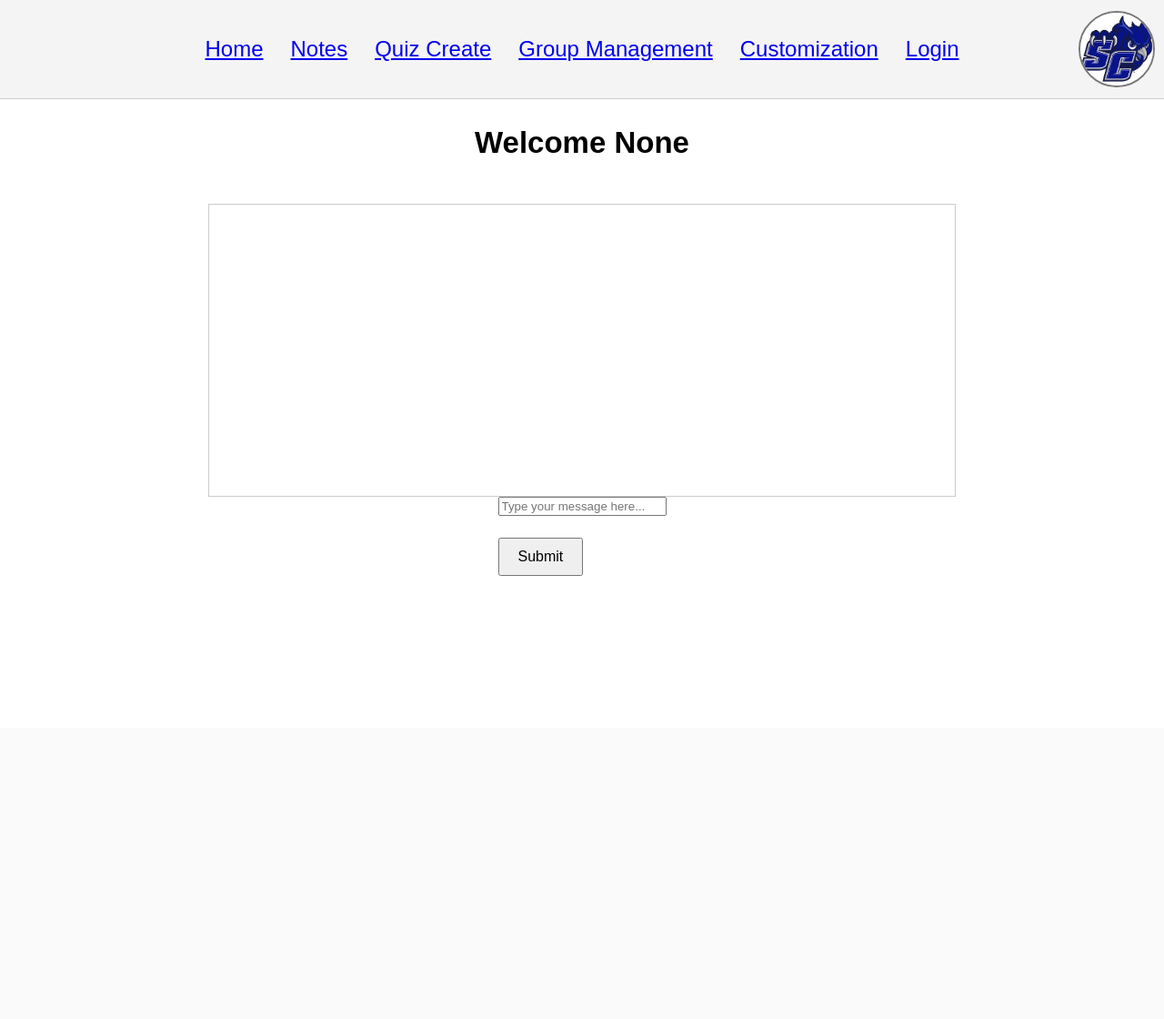
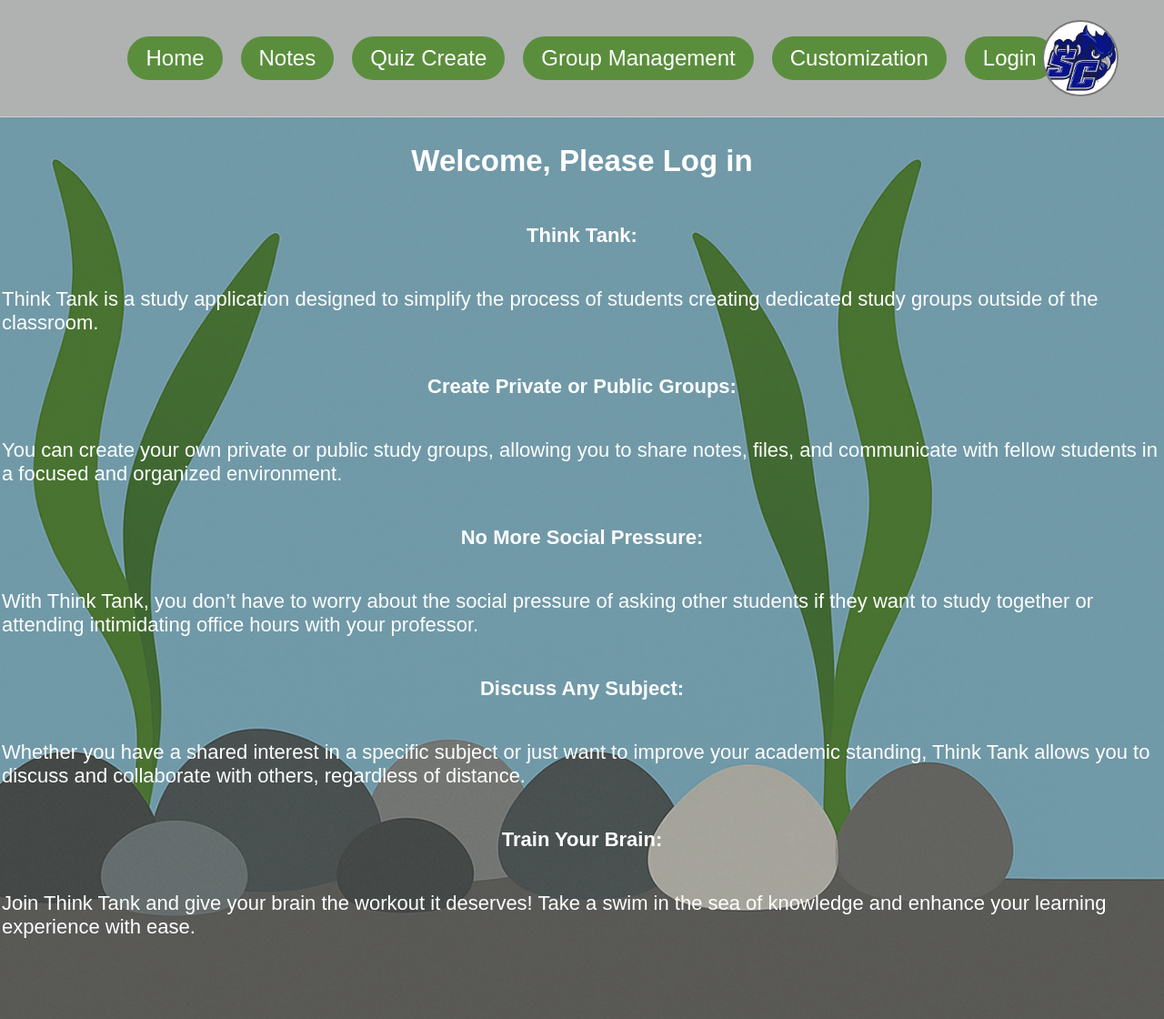
Before and after one commit to Cristian5505/StudyGroupApp, a Flask app: page / in a window 1280 px wide. Shown: the whole page at 91% size. Before the commit the page ends 633 px from the top, so only its background shows below. Run offline with Flask 3, Linux system fonts and the light colour scheme.

Commit message:
updated html and flash functions

```diff
--- a/app/routes.py
+++ b/app/routes.py
@@ -37,7 +37,7 @@
     group = StudyGroup.query.get_or_404(group_id)
     membership = Member.query.filter_by(user_id=current_user.id, group_id=group_id).first()
     if not membership:
-        flash('You are not a member of this group.')
+        flash('You are not a member of this group.', 'info')
         return redirect(url_for('home'))
 
     form = MessageForm()
@@ -46,7 +46,7 @@
         new_message = Message(user_id=current_user.id, group_id=group.id, message=message_text)
         db.session.add(new_message)
         db.session.commit()
-        flash('Message sent!')
+        flash('Message sent!', 'success')
         return redirect(url_for('group', group_id=group.id))
 
     elif request.form.getlist('flairs'):
@@ -104,9 +104,9 @@
         db.session.add(new_quiz)
         db.session.commit()
         session.pop('questions', None)
-        flash('Quiz saved successfully!')
+        flash('Quiz saved successfully!', 'success')
     else:
-        flash('No questions to save!')
+        flash('No questions to save!', 'info')
     return redirect(url_for('mkquiz'))
 
 @app.route('/view_quizzes')
@@ -152,7 +152,7 @@
             if file and allowed_file(file.filename):
                 filename = secure_filename(file.filename)
                 file.save(os.path.join(user_folder, filename))
-                flash('File uploaded successfully!')
+                flash('File uploaded successfully!', 'success')
                 return redirect(url_for('notes'))
 
         if 'content' in request.form:
@@ -160,7 +160,7 @@
             filename = secure_filename(request.form.get('filename', 'new_file.txt'))
             with open(os.path.join(user_folder, filename), 'w') as f:
                 f.write(text_content)
-            flash('Text file created successfully!')
+            flash('Text file created successfully!', 'success')
             return redirect(url_for('notes'))
 
     files = os.listdir(user_folder)
@@ -206,21 +206,21 @@
 
     new_user.send_confirmation_email()
 
-    flash('Account created! Please check your email to confirm your account.')
+    flash('Account created! Please check your email to confirm your account.', 'info')
     return redirect(url_for('login'))
 
 @app.route('/confirm_email/<token>')
 def confirm_email(token):
     user = User.confirm_email_token(token)
     if not user:
-        flash('The confirmation link is invalid or has expired.')
+        flash('The confirmation link is invalid or has expired.', 'info')
         return redirect(url_for('login'))
     if user.email_confirmed == True:
-        flash('This account has already been confirmed. Please log in.')
+        flash('This account has already been confirmed. Please log in.', 'info')
 
     user.email_confirmed = True
     db.session.commit()
-    flash('Your email has been confirmed!')
+    flash('Your email has been confirmed!', 'success')
     return redirect(url_for('login'))
 
 @app.route('/login')
@@ -235,7 +235,7 @@
 
     if user and check_password_hash(user.password, inputted_password):
         if user.email_confirmed != True:
-            flash('Please confirm email before logging in.', 'danger')
+            flash('Please confirm email before logging in.', 'warning')
             return redirect(url_for('login'))
 
         else:
@@ -243,11 +243,11 @@
             login_user(user)
 
             # Flash a success message
-            flash('Login successful!')
+            flash('Login successful!', 'success')
             return redirect(url_for('home'))
 
     # Flash an error message if login fails
-    flash('Incorrect Username or Password')
+    flash('Incorrect Username or Password', 'warning')
     return redirect(url_for('login'))
 
 @app.route('/customization', methods=['GET', 'POST'])
@@ -264,7 +264,7 @@
             current_user.description = new_description
 
         db.session.commit()
-        flash('Profile updated.')
+        flash('Profile updated.', 'success')
         return redirect(url_for('customization'))
 
     return render_template('customization.html')
@@ -304,7 +304,7 @@
         db.session.add(new_member)
         db.session.commit()
 
-        flash('Group created successfully!')
+        flash('Group created successfully!', 'success')
         return redirect(url_for('group_management'))
     return render_template('create_group.html', form=form)
 
@@ -334,10 +334,10 @@
             new_member = Member(user_id=current_user.id, group_id=group.id)
             db.session.add(new_member)
             db.session.commit()
-            flash('You have joined the group!')
+            flash('You have joined the group!', 'success')
             return redirect(url_for('group_management'))
         else:
-            flash('This group is private and cannot be joined without an invitation.')
+            flash('This group is private and cannot be joined without an invitation.', 'info')
             return redirect(url_for('join_group'))
     return render_template('join_group.html', public_groups=public_groups)
 
@@ -347,11 +347,11 @@
 def mute_user(group_id, user_id):
     group = StudyGroup.query.get_or_404(group_id)
     if group.owner_id != current_user.id:
-        flash('You do not have permission to mute users.')
+        flash('You do not have permission to mute users.', 'info')
         return redirect(url_for('group', group_id=group_id))
 
     #mute logic (e.g., store mute duration in the database)
-    flash('User has been muted.')
+    flash('User has been muted.', 'info')
     return redirect(url_for('group', group_id=group_id))
 
 @app.route('/group/<int:group_id>/kick/<int:user_id>', methods=['POST'])
@@ -359,13 +359,13 @@
 def kick_user(group_id, user_id):
     group = StudyGroup.query.get_or_404(group_id)
     if group.owner_id != current_user.id:
-        flash('You do not have permission to kick users.')
+        flash('You do not have permission to kick users.', 'info')
         return redirect(url_for('group', group_id=group_id))
 
     #Remove the user from the group
     Member.query.filter_by(user_id=user_id, group_id=group_id).delete()
     db.session.commit()
-    flash('User has been kicked from the group.')
+    flash('User has been kicked from the group.', 'info')
     return redirect(url_for('group', group_id=group_id))
 
 @app.route('/group/<int:group_id>/ban/<int:user_id>', methods=['POST'])
@@ -373,11 +373,11 @@
 def ban_user(group_id, user_id):
     group = StudyGroup.query.get_or_404(group_id)
     if group.owner_id != current_user.id:
-        flash('You do not have permission to ban users.')
+        flash('You do not have permission to ban users.', 'info')
         return redirect(url_for('group', group_id=group_id))
 
     #Add the user to a banned list
-    flash('User has been banned from the group.')
+    flash('User has been banned from the group.', 'info')
     return redirect(url_for('group', group_id=group_id))
 
 #Group File Uploading
@@ -387,7 +387,7 @@
     group = StudyGroup.query.get_or_404(group_id)
     membership = Member.query.filter_by(user_id=current_user.id, group_id=group_id).first()
     if not membership:
-        flash('You are not a member of this group.')
+        flash('You are not a member of this group.', 'info')
         return redirect(url_for('group', group_id=group_id))
 
     filename = request.form.get('filename')
@@ -395,7 +395,7 @@
     file_path = os.path.join(user_folder, filename)
 
     if not os.path.exists(file_path):
-        flash('File does not exist.')
+        flash('File does not exist.', 'info')
         return redirect(url_for('group', group_id=group_id))
 
     group_folder = os.path.join(app.config['UPLOAD_FOLDER'], f'group_{group_id}')
@@ -412,7 +412,7 @@
     db.session.add(new_message)
     db.session.commit()
 
-    flash('File uploaded to group successfully!')
+    flash('File uploaded to group successfully!', 'success')
     return redirect(url_for('group', group_id=group_id))
 
 #Temp route for testing purposes. Delete in final release.
@@ -420,11 +420,11 @@
 def reset_db():
     db.drop_all()
     db.create_all()
-    flash("Database has been reset!")
+    flash("Database has been reset!", 'success')
     return redirect(url_for('home'))
 
 @app.route('/logout')
 def logout():
     logout_user()
-    flash('You have been logged out.')
+    flash('You have been logged out.', 'success')
     return redirect(url_for('login'))
--- a/app/static/styles.css
+++ b/app/static/styles.css
@@ -3,16 +3,62 @@
     margin: 0;
     padding: 0;
     font-size: 22px;
+    height: 100%;
+    background: url('tank_bottom.png');
+    background-position: center;
+    background-repeat: no-repeat;
+    background-size: cover;
+    min-height: 140vh;
+    color: white;
+}
+
+.page-container {
+    display: flex;
+    flex-direction: column;
+    position: relative;
+    min-height: 140vh;
+}
+
+.page-container::before {
+    content: "";
+    position: absolute;
+    top: 0;
+    left: 0;
+    right: 0;
+    bottom: 0;
+    background: rgba(0, 0, 0, 0.2);
+    z-index: 1;
+}
+
+.main {
+    z-index: 2;
+    padding: 20px;
 }
 
 .tabs {
     display: flex;
     justify-content: center;
-    gap: 30px;
+    gap: 20px;
+    margin-left: 20px;
 }
 .tab {
     cursor: pointer;
     font-size: 24px;
+    padding: 10px 20px;
+    background-color: #5a8e3c;
+    color: white;
+    border-radius: 30px;
+    transition: background-color 0.3s ease, transform 0.2s ease;
+    text-decoration: none;
+}
+
+.tab:hover {
+    background-color: #666;
+    transform: scale(1.1);
+}
+
+.tab:active {
+    background-color: #8bd4f4;
 }
 
 .feed {
@@ -44,14 +90,17 @@
     justify-content: center;
     align-items: center;
     padding: 40px;
-    background-color: #f4f4f4;
+    background-color: #b0b2b1;
     border-bottom: 1px solid #ccc;
     position: relative;
+    z-index: 2;
 }
 
 .profile-pic-container {
     position: absolute;
-    right: 10px;
+    right: 50px;
+    top: 50%;
+    transform: translateY(-50%);
 }
 
 .profile-pic {
--- a/app/templates/base.html
+++ b/app/templates/base.html
@@ -6,6 +6,7 @@
     <link rel="stylesheet" type="text/css" href="../static/styles.css">
 </head>
 <body>
+    <div class="page-container">
         <div class="header">
             <div class="tabs">
                 <a class="tab" href="/">Home</a>
@@ -23,9 +24,21 @@
                     width="80px" height="80px" class="profile-pic" alt="Profile Picture">
             </div>
         </div>
-
+        <div id="flash-message">
+            {% with messages = get_flashed_messages(with_categories=true) %}
+                {% if messages %}
+                    <div class="flash-message-container">
+                        {% for category, message in messages %}
+                         <div class="flash-message {{ category }}">{{ message }}</div>
+                        {% endfor %}
+                    </div>
+                {% endif %}
+            {% endwith %}
+        </div>
         <div class="main">
             {% block content %}{% endblock %}
         </div>
+
+    </div>
 </body>
 </html>
--- a/app/templates/home.html
+++ b/app/templates/home.html
@@ -3,15 +3,32 @@
 {% block page %}<h1>Home</h1>{% endblock %}
 {% block content %}
    <body>
-    <h2>Welcome {{ username }}</h2>
-       <div class="feed">
-           {% for message in messages %}
-               <div class="message">{{ message }}</div>
-           {% endfor %}
-       </div>
-       <form method="POST" action="/submit">
-           <input type="text" name="message" placeholder="Type your message here..." required>
-           <button type="submit">Submit</button>
-       </form>
+    {% if current_user.is_authenticated %}
+        <h2>Welcome {{ current_user.username }}</h2>
+        <h2>Welcome, Please Log in</h2>
+        <p><strong>Think Tank:</strong></p>
+        <p>Think Tank is a study application designed to simplify the process of students creating dedicated study groups outside of the classroom.</p>
+        <p><strong>Create Private or Public Groups:</strong></p>
+        <p>You can create your own private or public study groups, allowing you to share notes, files, and communicate with fellow students in a focused and organized environment.</p>
+        <p><strong>No More Social Pressure:</strong></p>
+        <p>With Think Tank, you don’t have to worry about the social pressure of asking other students if they want to study together or attending intimidating office hours with your professor.</p>
+        <p><strong>Discuss Any Subject:</strong></p>
+        <p>Whether you have a shared interest in a specific subject or just want to improve your academic standing, Think Tank allows you to discuss and collaborate with others, regardless of distance.</p>
+        <p><strong>Train Your Brain:</strong></p>
+        <p>Join Think Tank and give your brain the workout it deserves! Take a swim in the sea of knowledge and enhance your learning experience with ease.</p>
+    {% else %}
+       <h2>Welcome, Please Log in</h2>
+       <p><strong>Think Tank:</strong></p>
+       <p>Think Tank is a study application designed to simplify the process of students creating dedicated study groups outside of the classroom.</p>
+       <p><strong>Create Private or Public Groups:</strong></p>
+       <p>You can create your own private or public study groups, allowing you to share notes, files, and communicate with fellow students in a focused and organized environment.</p>
+       <p><strong>No More Social Pressure:</strong></p>
+       <p>With Think Tank, you don’t have to worry about the social pressure of asking other students if they want to study together or attending intimidating office hours with your professor.</p>
+       <p><strong>Discuss Any Subject:</strong></p>
+       <p>Whether you have a shared interest in a specific subject or just want to improve your academic standing, Think Tank allows you to discuss and collaborate with others, regardless of distance.</p>
+       <p><strong>Train Your Brain:</strong></p>
+       <p>Join Think Tank and give your brain the workout it deserves! Take a swim in the sea of knowledge and enhance your learning experience with ease.</p>
+    {% endif %}
+
    </body>
 {% endblock %}
--- a/app/templates/login.html
+++ b/app/templates/login.html
@@ -2,7 +2,7 @@
 {% block title %}Login{% endblock %}
 {% block page %}<h1>Login</h1>{% endblock %}
 {% block content %}
-    <div>
+    <div style="padding-top: 50px;">
         <form method="POST" action="login_handler" style="display: flex; flex-direction: column; gap: 15px; width: 300px;">
             <input type="text" name="username" placeholder="Username" required>
             <input type="password" name="password" placeholder="Password" required>
```
Also changed, not shown: other parts of app/static/styles.css (+57 -0 lines), app/static/tank_bottom.png (added). Lines whose indentation alone changed are shown as unchanged.
